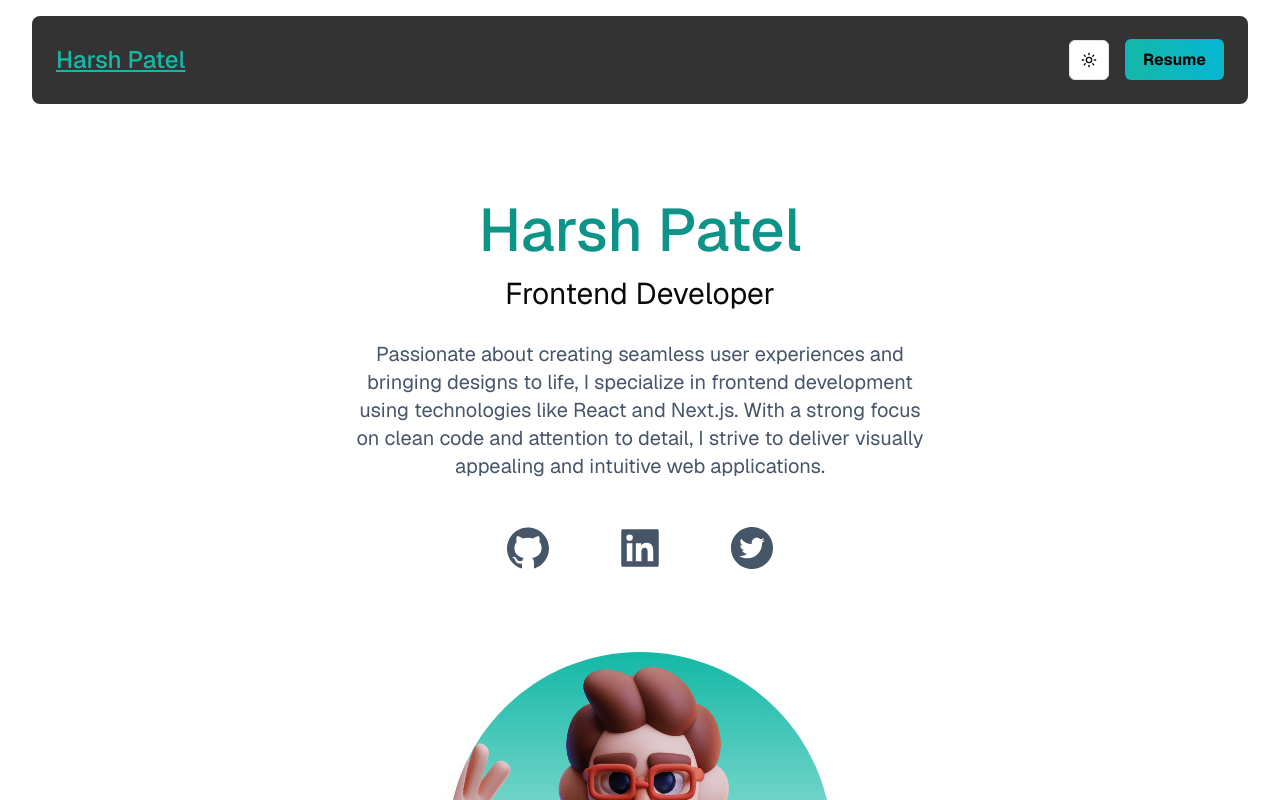
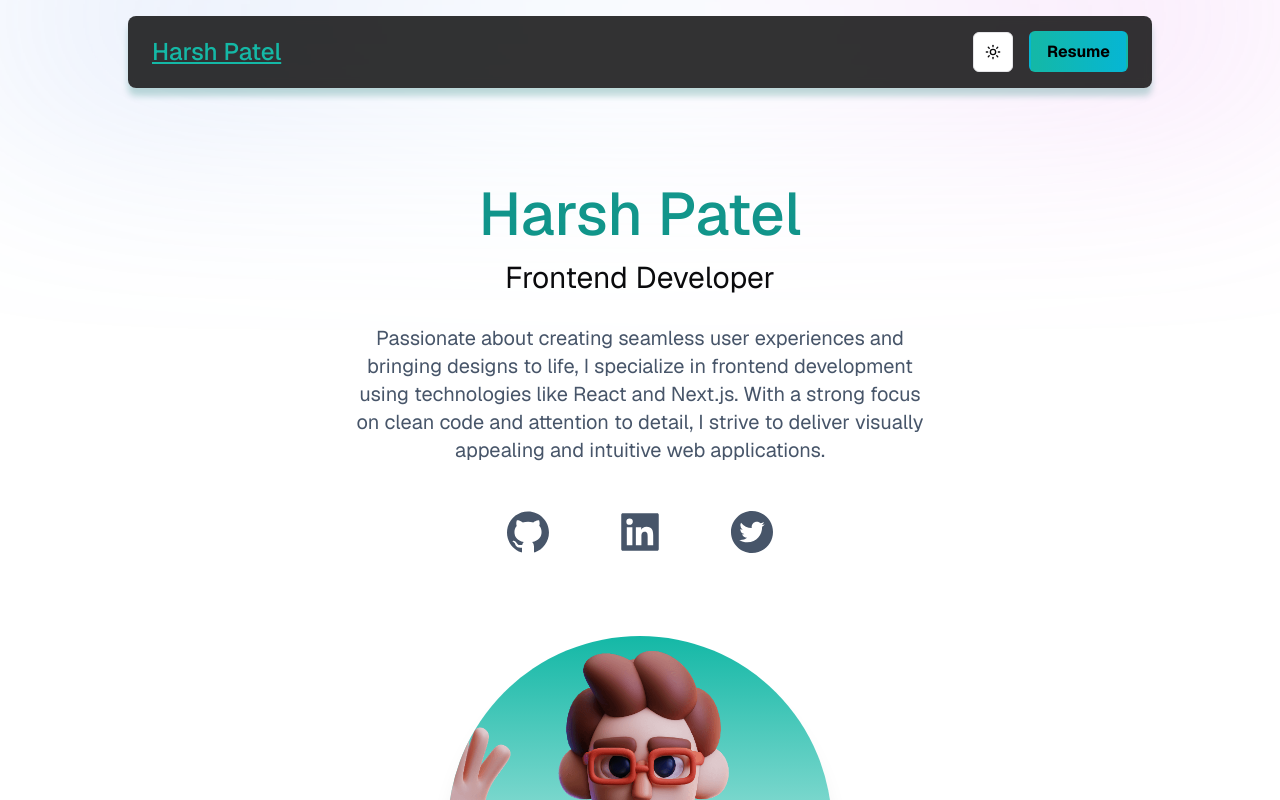
Before and after one commit to patelharsh9797/NextJS-React-Portfolio, a Next.js app: page / in a window 1280 px wide. Shown: the top 800 px of the page. Built offline with nearby package versions, Linux system fonts and the light colour scheme.

Commit message:
Added the more styles in globals.css && container width fixed

```diff
--- a/app/globals.css
+++ b/app/globals.css
@@ -58,4 +58,132 @@
   body {
     @apply bg-background text-foreground;
   }
+
+
+.glassmorphism {
+  /* background: rgba(255, 255, 255, 0.025); */
+  box-shadow: 0 8px 6px 0 rgba(15, 118, 110, 0.25);
+  backdrop-filter: blur(4px);
+  -webkit-backdrop-filter: blur(4px);
+  /* border: 4px solid rgba(255, 255, 255, 0.18); */
+  transition: all linear .3s;
 }
+
+.glassmorphism:hover {
+  box-shadow: 0 8px 32px 0 rgba(15, 118, 110, 0.25);
+}
+
+
+.cardGlass {
+  /* background: rgba(255, 255, 255, 0.25); */
+  /* box-shadow: 0 4px 6px 0 rgba(15, 118, 110, 0.25); */
+
+  /* background: rgba(var(--card-rgb), 0); */
+  border: 1px solid rgba(var(--card-border-rgb), 0);
+  box-shadow: 0 4px 6px 0 rgba(15, 118, 110, 0.25);
+
+  backdrop-filter: blur(4px);
+  -webkit-backdrop-filter: blur(4px);
+  transition: all linear .3s;
+}
+
+.cardGlass:hover {
+  /* background: rgba(var(--card-rgb), .25); */
+  box-shadow: 0 4px 32px 0 rgba(15, 118, 110, 0.25);
+}
+
+.dark .cardGlass {
+  border: 1px solid rgba(var(--card-border-rgb), 0.25);
+}
+
+.dark .cardGlass:hover {
+  border: 1px solid rgba(var(--card-border-rgb), 0);
+}
+
+
+
+.hero-gradient {
+  background: linear-gradient(97.86deg,
+      #a509ff 0%,
+      #34acc7 53.65%,
+      #a134c7 100%);
+}
+
+
+.gradient-01 {
+  background-image: linear-gradient(270deg,
+      hsl(295deg 76% 51%) 0%,
+      hsl(284deg 70% 73%) 26%,
+      hsl(257deg 70% 86%) 39%,
+      hsl(202deg 92% 90%) 50%,
+      hsl(215deg 77% 81%) 61%,
+      hsl(221deg 73% 70%) 74%,
+      hsl(220deg 76% 51%) 100%);
+  filter: blur(125px);
+}
+
+.gradient-02 {
+  position: absolute;
+  width: 200px;
+  height: 438px;
+  top: 0px;
+  right: 0px;
+
+  background: #7aebfb;
+  filter: blur(190px);
+}
+
+
+.gradient-03 {
+  position: absolute;
+  width: 404px;
+  height: 800px;
+  left: 20%;
+  top: 5%;
+
+  background: rgba(149, 66, 232, 0.35);
+  filter: blur(175px);
+  transform: rotate(-114.2deg);
+}
+
+.gradient-04 {
+  position: absolute;
+  width: 304px;
+  height: 100vh;
+  left: 30%;
+  top: 10%;
+
+  background: rgba(45, 72, 152, 0.75);
+  filter: blur(200px);
+  transform: rotate(-53.13deg);
+}
+
+.gradient-05 {
+  background: linear-gradient(180deg,
+      rgba(255, 255, 255, 0.04) 0%,
+      rgba(255, 255, 255, 0) 100%);
+}
+
+.feedback-gradient {
+  position: absolute;
+  width: 200px;
+  height: 316px;
+  left: 0px;
+  top: 0px;
+
+  background: #8d39a3;
+  filter: blur(175px);
+}
+
+.footer-gradient {
+  position: absolute;
+  width: 500px;
+  height: 100px;
+  left: 37%;
+  bottom: 0;
+
+  background: #65c4fa;
+  filter: blur(150px);
+}
+
+}
--- a/app/layout.jsx
+++ b/app/layout.jsx
@@ -25,7 +25,7 @@ export default function RootLayout({ children }) {
           </header>
 
           <main
-            className={`container mx-auto space-y-12 px-4 pb-8 transition-all duration-500 md:px-8 `}
+            className={`max-w-4xl mx-auto w-full space-y-12 px-4 pb-8 transition-all duration-500 md:px-8 `}
           >
             {children}
           </main>
--- a/components/Nav.jsx
+++ b/components/Nav.jsx
@@ -12,9 +12,9 @@ const Nav = () => {
       initial="hidden"
       whileInView="show"
       viewport={{ once: true }}
-      className="mx-auto mb-12 sm:container sm:py-4"
+      className="max-w-5xl mx-auto w-full mb-12 sm:py-4"
     >
-      <div className="glassmorphism flex flex-wrap items-center justify-between gap-4 bg-black bg-opacity-80 p-4 transition-all duration-500 dark:bg-white dark:bg-opacity-80 sm:rounded-lg md:p-6">
+      <div className="glassmorphism flex flex-wrap items-center justify-between gap-4 bg-black bg-opacity-80 p-4 transition-all duration-500 dark:bg-white dark:bg-opacity-80 sm:rounded-lg md:px-6">
         <Link
           href={"/"}
           className="text-2xl font-medium text-teal-500 underline underline-offset-2 dark:text-black"
```
Also changed, not shown: components.json.
